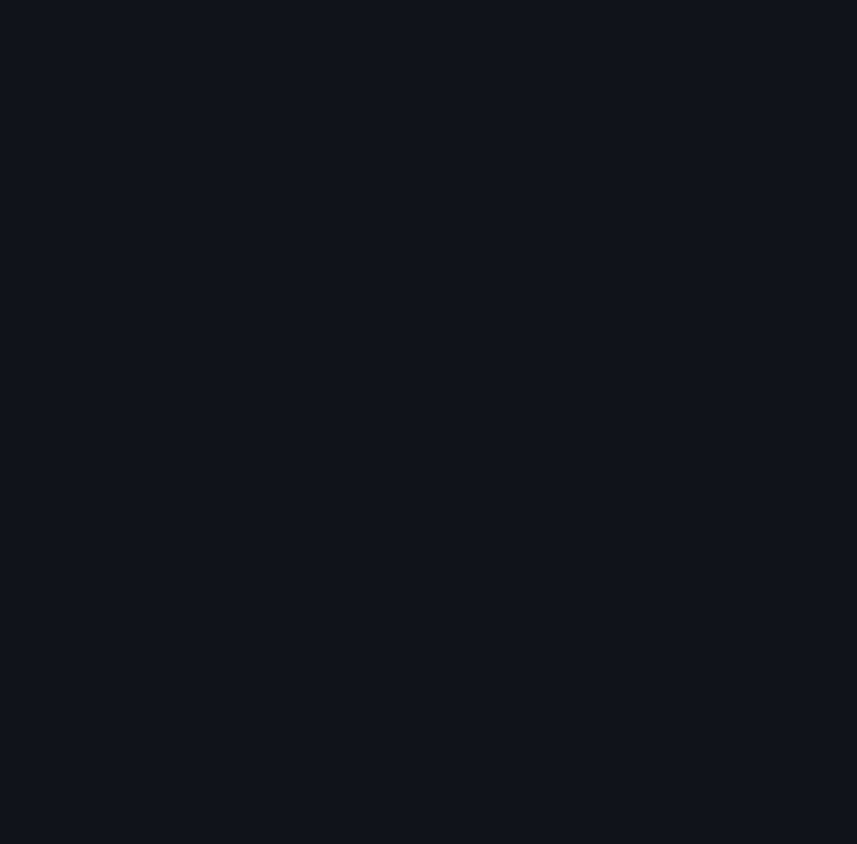
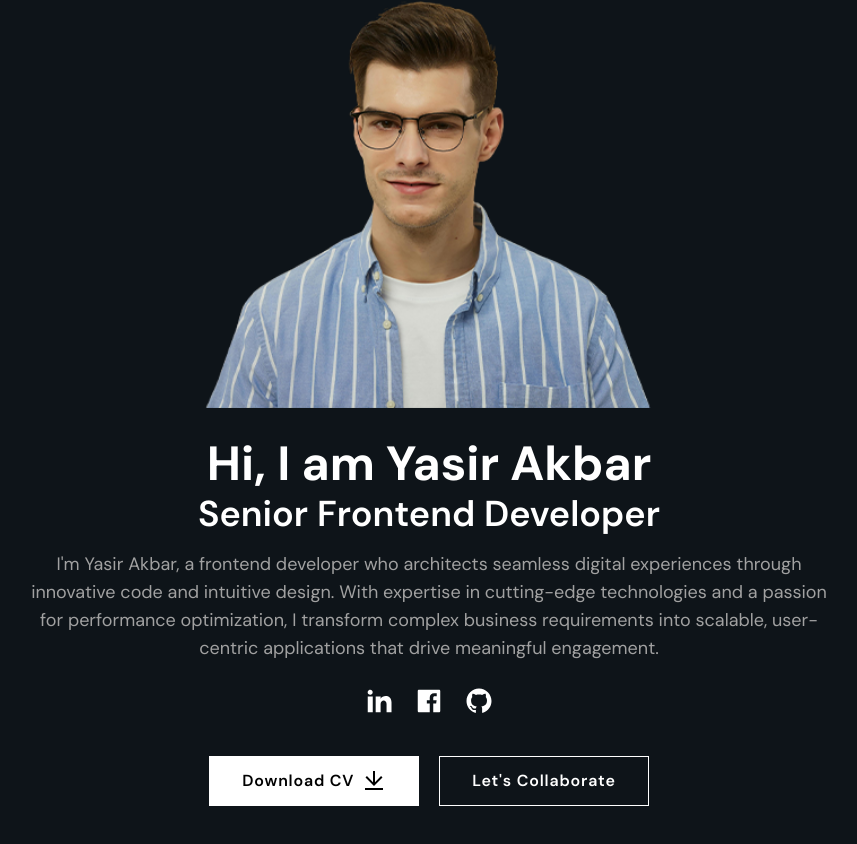
Before and after one commit to Yasir1986/PortfolioReact, a React (Vite) app: page / in a window 1280 px wide. Shown: the part 204-1048 px from the top of the page, without its empty margins (211-1068 px from the left). Before the commit the page ends 800 px from the top, so only its background shows below. Built offline with nearby package versions, Linux system fonts and the light colour scheme.

Commit message:
hero added

```diff
--- a/src/App.jsx
+++ b/src/App.jsx
@@ -1,10 +1,14 @@
 import React from "react"
 import Header from "./components/Header"
+import Hero from "./components/Hero"
 
 const App = () => {
   return (
     <>
     <Header/>
+    <main>
+      <Hero/>
+    </main>
     </>
   )
 }
--- /dev/null
+++ b/src/components/Button.jsx
@@ -0,0 +1,17 @@
+import React from "react";
+import { RiDownloadLine } from "@remixicon/react";
+
+const Button = ({ label, classes, icon }) => {
+  return (
+    <button className={`${classes} flex items-center gap-2`}>
+      {label}
+      {icon && (
+        <span>
+          <RiDownloadLine />
+        </span>
+      )}
+    </button>
+  );
+};
+
+export default Button;
--- /dev/null
+++ b/src/components/Hero.jsx
@@ -0,0 +1,59 @@
+import React from "react";
+import { heroIcons } from "../constant/data";
+import Button from "./Button";
+
+const Hero = () => {
+  return (
+    <section className="py-28 lg:pt-40">
+      <div className="container flex flex-col items-counter">
+        {/*  image */}
+        <figure className="rounded-full overflow-hidden flex justify-center">
+          <img
+            src="/images/hero-img.png"
+            alt="Yasir Akbar"
+            height={452}
+            width={452}
+          />
+        </figure>
+        {/*   content */}
+        <div className="text-center mt-8">
+          <h1 className="text-3xl lg:text-5xl mb-1.5 font-bold">
+            Hi, I am Yasir Akbar
+          </h1>
+          <h2>Senior Frontend Developer</h2>
+          <p className="max-w-[820px] mx-auto mt-4 mb-6">
+            I'm Yasir Akbar, a frontend developer who architects seamless
+            digital experiences through innovative code and intuitive design.
+            With expertise in cutting-edge technologies and a passion for
+            performance optimization, I transform complex business requirements
+            into scalable, user-centric applications that drive meaningful
+            engagement.
+          </p>
+
+          <div className="flex items-center justify-center gap-5">
+            {heroIcons.map((item) => (
+              <a
+                href="#"
+                target="_blank"
+                className="hover:text-indigo-400 transition-colors"
+              >
+                <item.icon size={30} />
+              </a>
+            ))}
+          </div>
+
+          {/* btn wrapper */}
+          <div
+            className="mt-10 flex items-center justify-center
+        flex-wrap gap-5"
+          >
+            <Button label="Download CV" classes="primary-btn" icon />
+            <Button label="Let's Collaborate" classes="secondary-btn" />
+          </div>
+        </div>
+      </div>
+    </section>
+  );
+};
+
+export default Hero;
--- a/src/index.css
+++ b/src/index.css
@@ -40,6 +40,18 @@ body {
   }
 }
 
+@layer components {
+  .primary-btn {
+    @apply bg-white px-8 py-3 text-black font-semibold
+    tracking-wider border border-white hover:bg-transparent
+    transition-colors hover:text-white active:bg-white/10;
+  }
+  .secondary-btn {
+    @apply px-8 py-3 border border-white font-semibold
+    tracking-wider hover:bg-white transition-colors
+    hover:text-black active:bg-white/70;
+  }
+}
 
 /* Header */
 .header {
```
